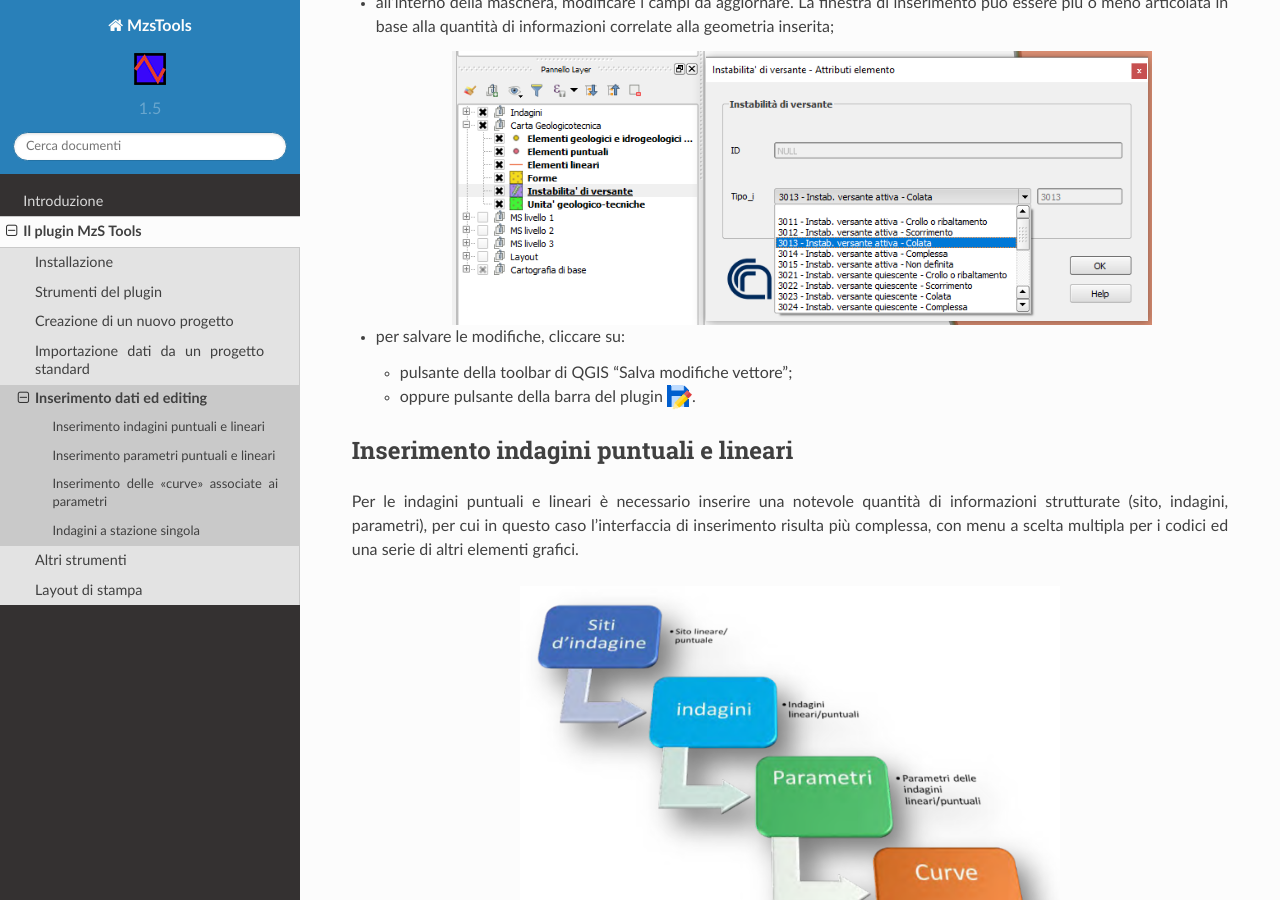
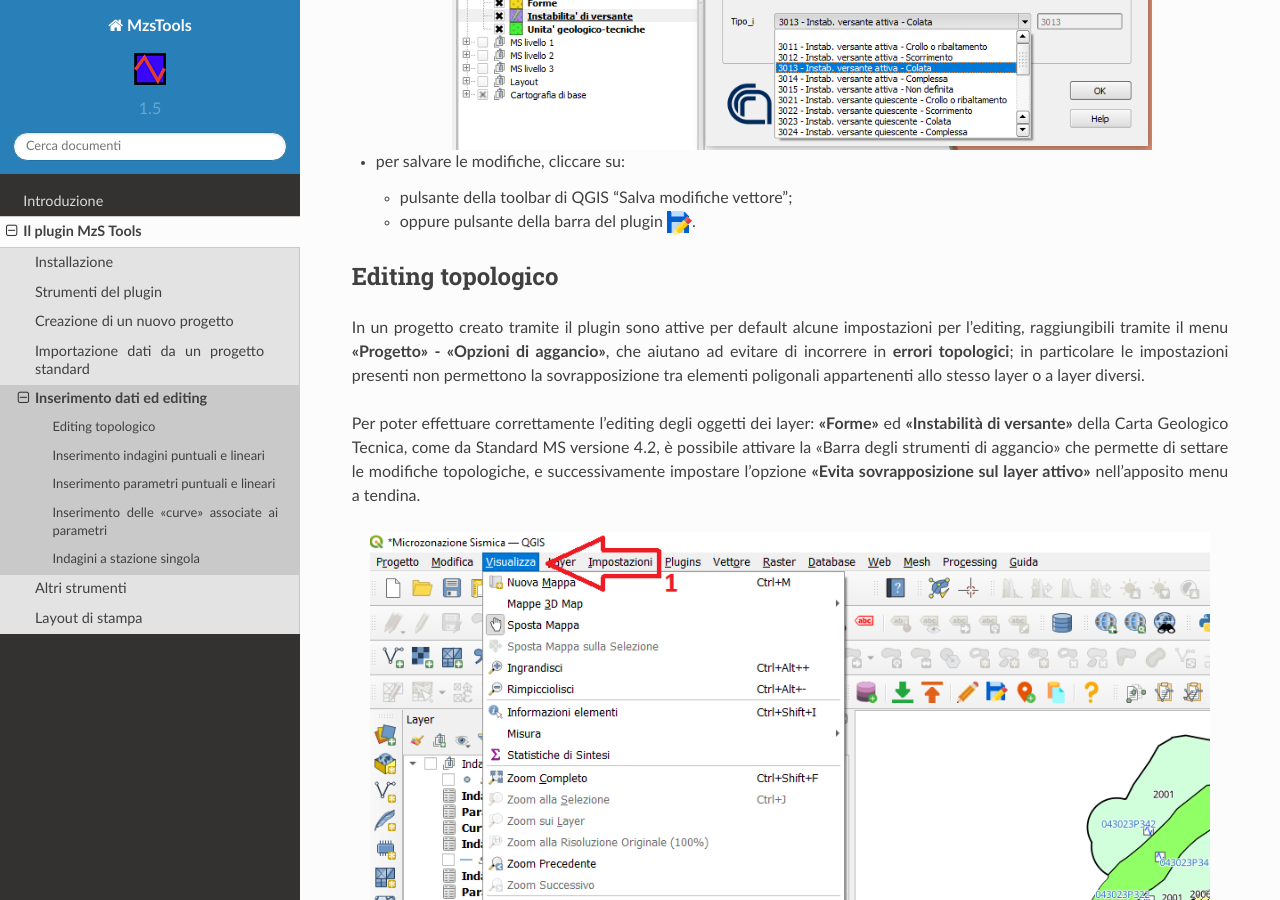
Before and after one commit to CNR-IGAG/mzs-tools, a Sphinx documentation site: the page built from help/source/plugin/editing.rst, in a window 1280 px wide and 900 px high, scrolled down 1765 px. Built offline with Sphinx 7.4.7 and the Read the Docs theme 2.0.0, drawn with Linux system fonts in a browser that asks for light colours; formulas are drawn with MathJax 3; some of the changed text lies outside the part shown.

Commit message:
update docs (topological editing)

```diff
--- a/help/source/plugin/editing.rst
+++ b/help/source/plugin/editing.rst
@@ -53,6 +51,21 @@
 
   * pulsante della toolbar di QGIS “Salva modifiche vettore”;
   * oppure pulsante della barra del plugin |ico5|.
+
+Editing topologico
+""""""""""""""""""
+
+In un progetto creato tramite il plugin sono attive per default alcune impostazioni per l'editing, raggiungibili tramite il menu **"Progetto" - "Opzioni di aggancio"**, che aiutano ad evitare di incorrere in **errori topologici**; in particolare le impostazioni presenti non permettono la sovrapposizione tra elementi poligonali appartenenti allo stesso layer o a layer diversi.
+
+Per poter effettuare correttamente l’editing degli oggetti dei layer: **"Forme"** ed **"Instabilità di versante"** della Carta Geologico Tecnica, come da Standard MS versione 4.2, è possibile attivare la "Barra degli strumenti di aggancio" che permette di settare le modifiche topologiche, e successivamente impostare l’opzione **"Evita sovrapposizione sul layer attivo"** nell’apposito menu a tendina.
+
+.. image:: ../img/editing3.png
+  :width: 840
+  :align: center
+
+.. image:: ../img/editing4.png
+  :width: 473
+  :align: center
 
 Inserimento indagini puntuali e lineari
 """""""""""""""""""""""""""""""""""""""
```
Also changed, not shown: other parts of help/source/plugin/editing.rst (+0 -2 lines), help/source/img/editing3.png (added), help/source/img/editing4.png (added).
